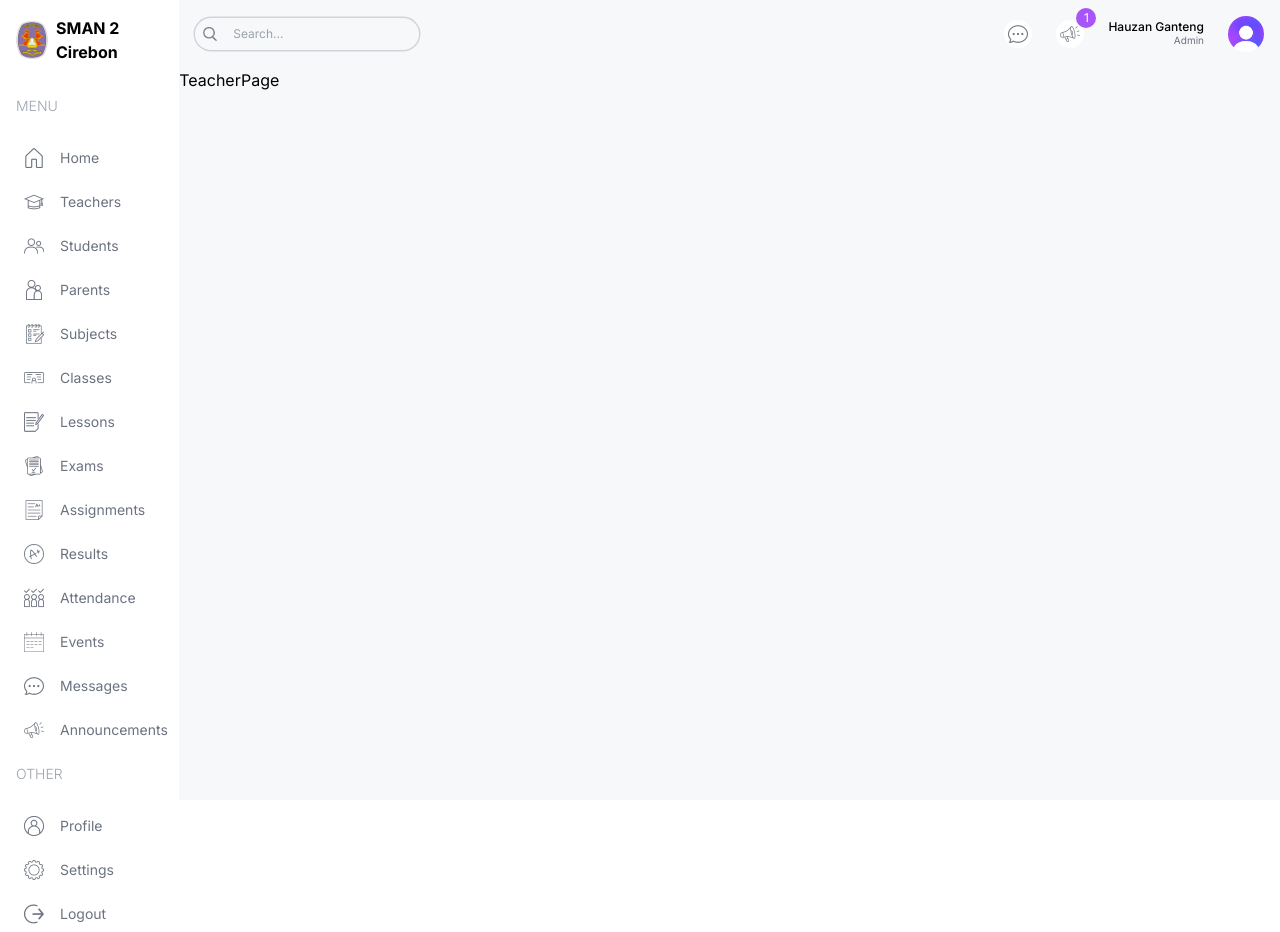
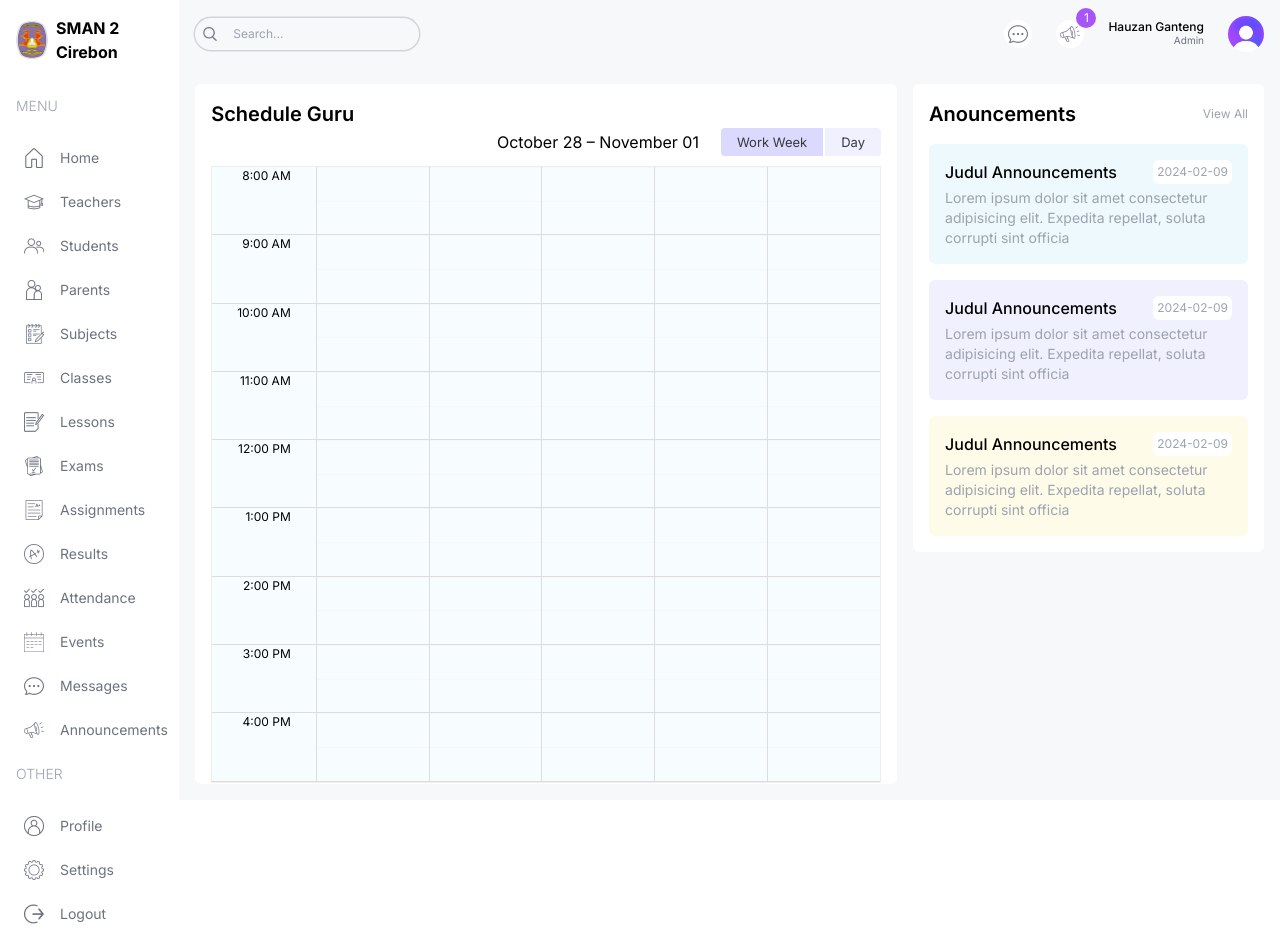
Before and after one commit to hauzanrafiattallah/SMAN-2-CIREBON-DASHBOARD, a Next.js app: page /teacher in a window 1280 px wide. Built offline with nearby package versions, Linux system fonts and the light colour scheme.

Commit message:
Integrate BigCalendar and Announcements components into TeacherPage; enhance layout structure and update event dates

```diff
--- a/src/app/(dashboard)/layout.tsx
+++ b/src/app/(dashboard)/layout.tsx
@@ -22,7 +22,7 @@ export default function DashboardLayout({
         <Menu />
       </div>
       {/* Right */}
-      <div className="w-[86%] md:w-[92%] lg:w-[84%] xl:w-[86%] bg-[#F7F8FA] overflow-scroll">
+      <div className="w-[86%] md:w-[92%] lg:w-[84%] xl:w-[86%] bg-[#F7F8FA] overflow-scroll flex flex-col">
         <Navbar/>
         {children}
       </div>
--- a/src/app/(dashboard)/teacher/page.tsx
+++ b/src/app/(dashboard)/teacher/page.tsx
@@ -1,7 +1,24 @@
+import Announcements from "@/components/Announcements";
+import BigCalendar from "@/components/BigCalendar";
+
+
 const TeacherPage = () => {
   return (
-    <div className=''>TeacherPage</div>
-  )
-}
+    <div className="flex-1 p-4 flex gap-4 flex-col xl:flex-row ">
+      {/* LEFT */}
+      <div className="w-full xl:w-2/3">
+        <div className="rounded-md h-full bg-white p-4">
+          <h1 className="text-xl font-semibold">Schedule Guru</h1>
+          <BigCalendar />
+        </div>
+      </div>
 
-export default TeacherPage
+      {/* RIGHT */}
+      <div className="w-full xl:w-1/3 flex flex-col gap-8">
+        <Announcements />
+      </div>
+    </div>
+  );
+};
+
+export default TeacherPage;
--- a/src/components/BigCalendar.tsx
+++ b/src/components/BigCalendar.tsx
@@ -6,7 +6,6 @@ import { calendarEvents } from "@/lib/data";
 import "react-big-calendar/lib/css/react-big-calendar.css";
 import { useState } from "react";
 
-moment.locale("id");
 const localizer = momentLocalizer(moment);
 
 const BigCalendar = () => {
--- a/src/lib/data.ts
+++ b/src/lib/data.ts
@@ -915,149 +915,144 @@ export const announcementsData = [
   },
 ];
 
-
 // YOU SHOULD CHANGE THE DATES OF THE EVENTS TO THE CURRENT DATE TO SEE THE EVENTS ON THE CALENDAR
 export const calendarEvents = [
   {
     title: "Math",
     allDay: false,
-    start: new Date(2024, 7, 12, 8, 0),
-    end: new Date(2024, 7, 12, 8, 45),
+    start: new Date(2024, 10, 24, 8, 0), // 25 November 2024, 08:00
+    end: new Date(2024, 10, 24, 8, 45),
   },
   {
     title: "English",
     allDay: false,
-    start: new Date(2024, 7, 12, 9, 0),
-    end: new Date(2024, 7, 12, 9, 45),
+    start: new Date(2024, 10, 25, 9, 0),
+    end: new Date(2024, 10, 25, 9, 45),
   },
   {
     title: "Biology",
     allDay: false,
-    start: new Date(2024, 7, 12, 10, 0),
-    end: new Date(2024, 7, 12, 10, 45),
+    start: new Date(2024, 10, 25, 10, 0),
+    end: new Date(2024, 10, 25, 10, 45),
   },
   {
     title: "Physics",
     allDay: false,
-    start: new Date(2024, 7, 12, 11, 0),
-    end: new Date(2024, 7, 12, 11, 45),
+    start: new Date(2024, 10, 25, 11, 0),
+    end: new Date(2024, 10, 25, 11, 45),
   },
   {
     title: "Chemistry",
     allDay: false,
-    start: new Date(2024, 7, 12, 13, 0),
-    end: new Date(2024, 7, 12, 13, 45),
+    start: new Date(2024, 10, 25, 13, 0),
+    end: new Date(2024, 10, 25, 13, 45),
   },
   {
     title: "History",
     allDay: false,
-    start: new Date(2024, 7, 12, 14, 0),
-    end: new Date(2024, 7, 12, 14, 45),
+    start: new Date(2024, 10, 25, 14, 0),
+    end: new Date(2024, 10, 25, 14, 45),
   },
   {
     title: "English",
     allDay: false,
-    start: new Date(2024, 7, 13, 9, 0),
-    end: new Date(2024, 7, 13, 9, 45),
+    start: new Date(2024, 10, 26, 9, 0), // 26 November 2024, 09:00
+    end: new Date(2024, 10, 26, 9, 45),
   },
   {
     title: "Biology",
     allDay: false,
-    start: new Date(2024, 7, 13, 10, 0),
-    end: new Date(2024, 7, 13, 10, 45),
+    start: new Date(2024, 10, 26, 10, 0),
+    end: new Date(2024, 10, 26, 10, 45),
   },
   {
     title: "Physics",
     allDay: false,
-    start: new Date(2024, 7, 13, 11, 0),
-    end: new Date(2024, 7, 13, 11, 45),
+    start: new Date(2024, 10, 26, 11, 0),
+    end: new Date(2024, 10, 26, 11, 45),
   },
-
   {
     title: "History",
     allDay: false,
-    start: new Date(2024, 7, 13, 14, 0),
-    end: new Date(2024, 7, 13, 14, 45),
+    start: new Date(2024, 10, 26, 14, 0),
+    end: new Date(2024, 10, 26, 14, 45),
   },
   {
     title: "Math",
     allDay: false,
-    start: new Date(2024, 7, 14, 8, 0),
-    end: new Date(2024, 7, 14, 8, 45),
+    start: new Date(2024, 10, 27, 8, 0), // 27 November 2024, 08:00
+    end: new Date(2024, 10, 27, 8, 45),
   },
   {
     title: "Biology",
     allDay: false,
-    start: new Date(2024, 7, 14, 10, 0),
-    end: new Date(2024, 7, 14, 10, 45),
+    start: new Date(2024, 10, 27, 10, 0),
+    end: new Date(2024, 10, 27, 10, 45),
   },
-
   {
     title: "Chemistry",
     allDay: false,
-    start: new Date(2024, 7, 14, 13, 0),
-    end: new Date(2024, 7, 14, 13, 45),
+    start: new Date(2024, 10, 27, 13, 0),
+    end: new Date(2024, 10, 27, 13, 45),
   },
   {
     title: "History",
     allDay: false,
-    start: new Date(2024, 7, 14, 14, 0),
-    end: new Date(2024, 7, 13, 14, 45),
+    start: new Date(2024, 10, 27, 14, 0),
+    end: new Date(2024, 10, 27, 14, 45),
   },
   {
     title: "English",
     allDay: false,
-    start: new Date(2024, 7, 15, 9, 0),
-    end: new Date(2024, 7, 15, 9, 45),
+    start: new Date(2024, 10, 28, 9, 0), // 28 November 2024, 09:00
+    end: new Date(2024, 10, 28, 9, 45),
   },
   {
     title: "Biology",
     allDay: false,
-    start: new Date(2024, 7, 15, 10, 0),
-    end: new Date(2024, 7, 15, 10, 45),
+    start: new Date(2024, 10, 28, 10, 0),
+    end: new Date(2024, 10, 28, 10, 45),
   },
   {
     title: "Physics",
     allDay: false,
-    start: new Date(2024, 7, 15, 11, 0),
-    end: new Date(2024, 7, 15, 11, 45),
+    start: new Date(2024, 10, 28, 11, 0),
+    end: new Date(2024, 10, 28, 11, 45),
   },
-
   {
     title: "History",
     allDay: false,
-    start: new Date(2024, 7, 15, 14, 0),
-    end: new Date(2024, 7, 15, 14, 45),
+    start: new Date(2024, 10, 28, 14, 0),
+    end: new Date(2024, 10, 28, 14, 45),
   },
   {
     title: "Math",
     allDay: false,
-    start: new Date(2024, 7, 16, 8, 0),
-    end: new Date(2024, 7, 16, 8, 45),
+    start: new Date(2024, 10, 29, 8, 0), // 29 November 2024, 08:00
+    end: new Date(2024, 10, 29, 8, 45),
   },
   {
     title: "English",
     allDay: false,
-    start: new Date(2024, 7, 16, 9, 0),
-    end: new Date(2024, 7, 16, 9, 45),
+    start: new Date(2024, 10, 29, 9, 0),
+    end: new Date(2024, 10, 29, 9, 45),
   },
-
   {
     title: "Physics",
     allDay: false,
-    start: new Date(2024, 7, 16, 11, 0),
-    end: new Date(2024, 7, 16, 11, 45),
+    start: new Date(2024, 10, 29, 11, 0),
+    end: new Date(2024, 10, 29, 11, 45),
   },
   {
     title: "Chemistry",
     allDay: false,
-    start: new Date(2024, 7, 16, 13, 0),
-    end: new Date(2024, 7, 16, 13, 45),
+    start: new Date(2024, 10, 29, 13, 0),
+    end: new Date(2024, 10, 29, 13, 45),
   },
   {
     title: "History",
     allDay: false,
-    start: new Date(2024, 7, 16, 14, 0),
-    end: new Date(2024, 7, 16, 14, 45),
+    start: new Date(2024, 10, 29, 14, 0),
+    end: new Date(2024, 10, 29, 14, 45),
   },
 ];
```
